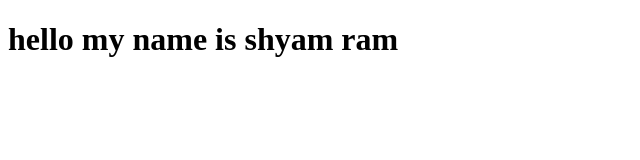
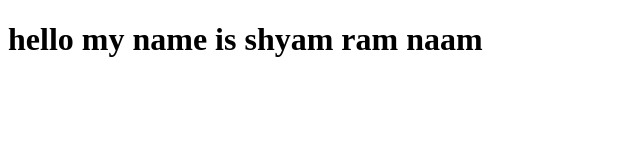
Before and after one commit to mernstackproject/practiec, a website: page index.html in a window 1280 px wide. Shown: the whole page, without its empty margins (0-640 px from the left). Drawn offline with Linux system fonts and the light colour scheme.

Commit message:
chane inside ./index.html

```diff
--- a/index.html
+++ b/index.html
@@ -6,6 +6,6 @@
     <title>Document</title>
 </head>
 <body>
-    <h1>hello my name is shyam ram</h1>
+    <h1>hello my name is shyam ram naam</h1>
 </body>
 </html>
```
